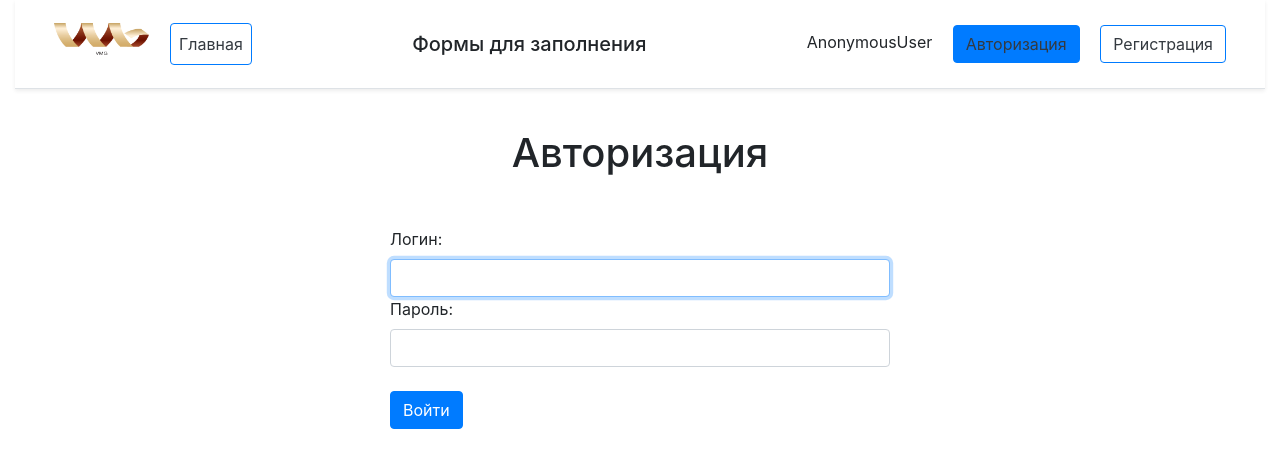
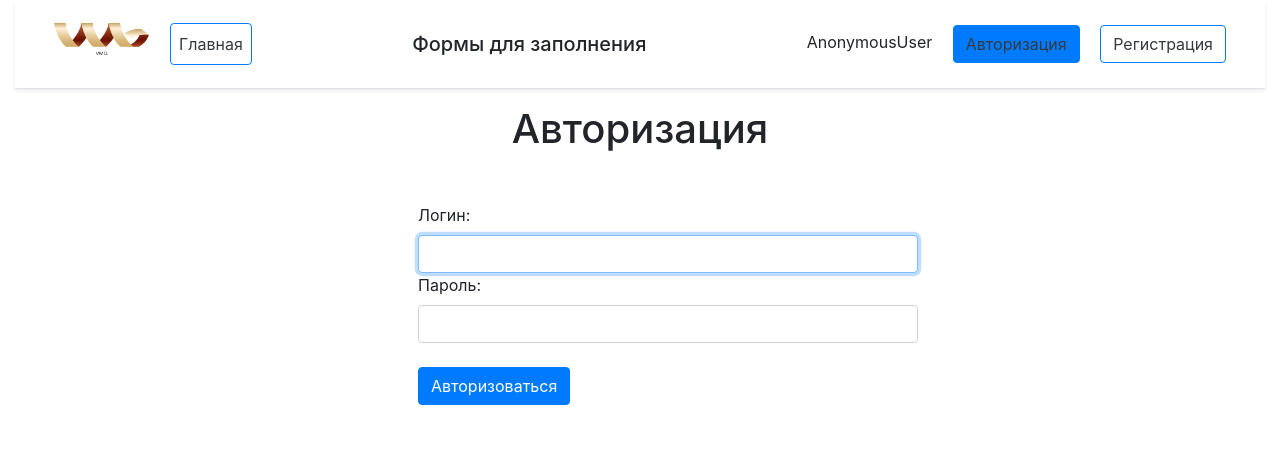
Before and after one commit to Elektrovatt/sortdspeform, a Django app: page /login in a window 1280 px wide. Shown: the top 468 px of the page. Run offline with Django 3.2, Linux system fonts and the light colour scheme; parts of the project's set-up code (start-up, migrations or seed data) failed here and were passed over; some libraries are stand-ins or nearby versions.

```diff
--- a/account/templates/account/login.html
+++ b/account/templates/account/login.html
@@ -4,12 +4,14 @@
 {% endblock %}
 
 {% block content %}
-<h1 class="mt-4 text-center">Авторизация</h1>
-    <div class="mt-4 ">
-         <form id="add_form" method="post">
-                      {% csrf_token %}
-                      {{form}}
-                      <button form="add_form" type="submit" class="btn btn-primary mt-4">Войти</button>
-         </form>
+    <h1 class="text-center">Авторизация</h1>
+    <div class="container">
+        <div class="mt-4">
+            <form id="add_form" method="post">
+            {% csrf_token %}
+            {{form}}
+            <button form="add_form" type="submit" class="btn btn-primary mt-4">Авторизоваться</button>
+            </form>
+        </div>
     </div>
 {% endblock %}
```
Also changed, not shown: account/templates/account/register.html (+8 -8 lines), main/templates/main/index.html (+8 -2 lines).
